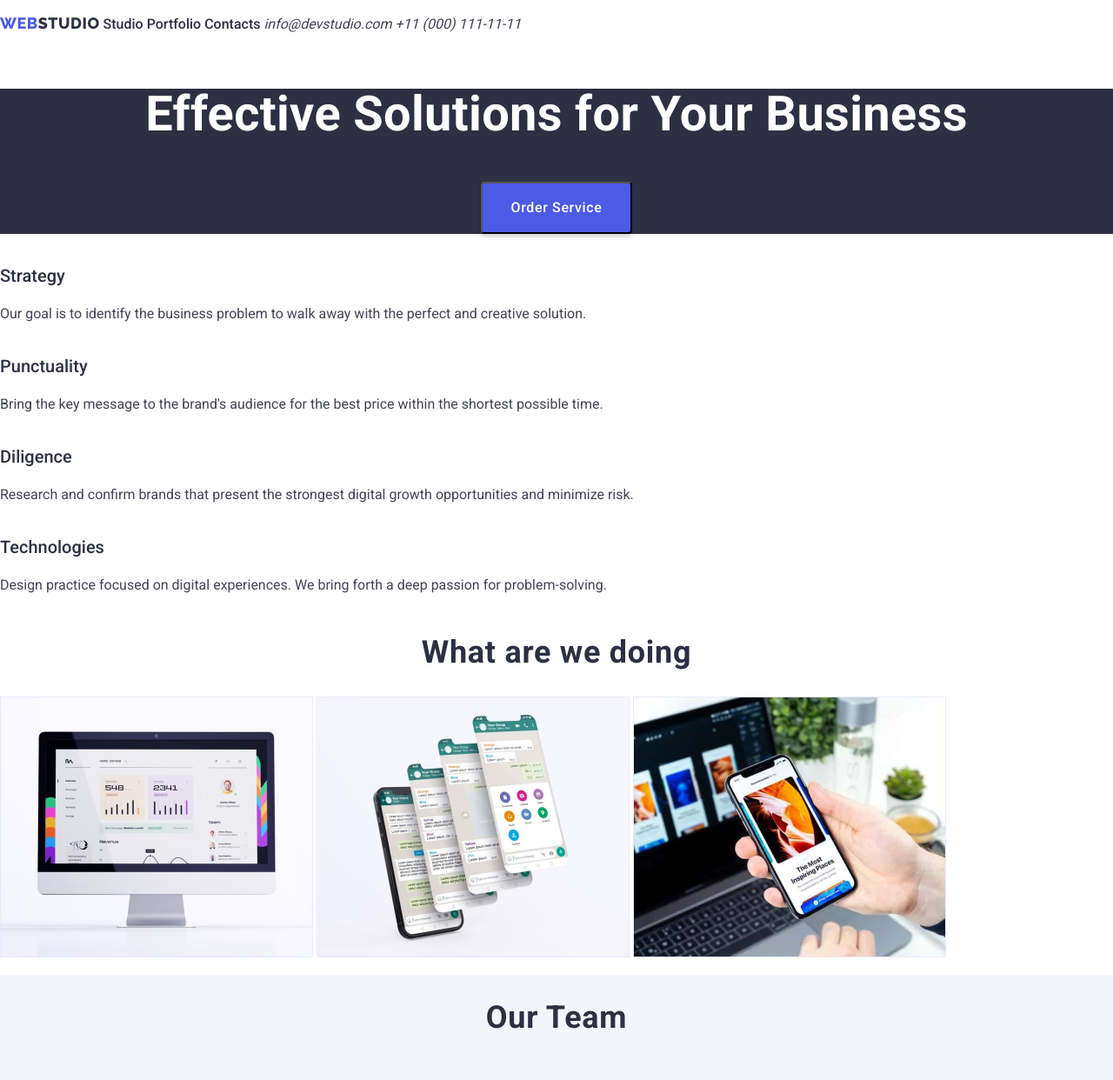
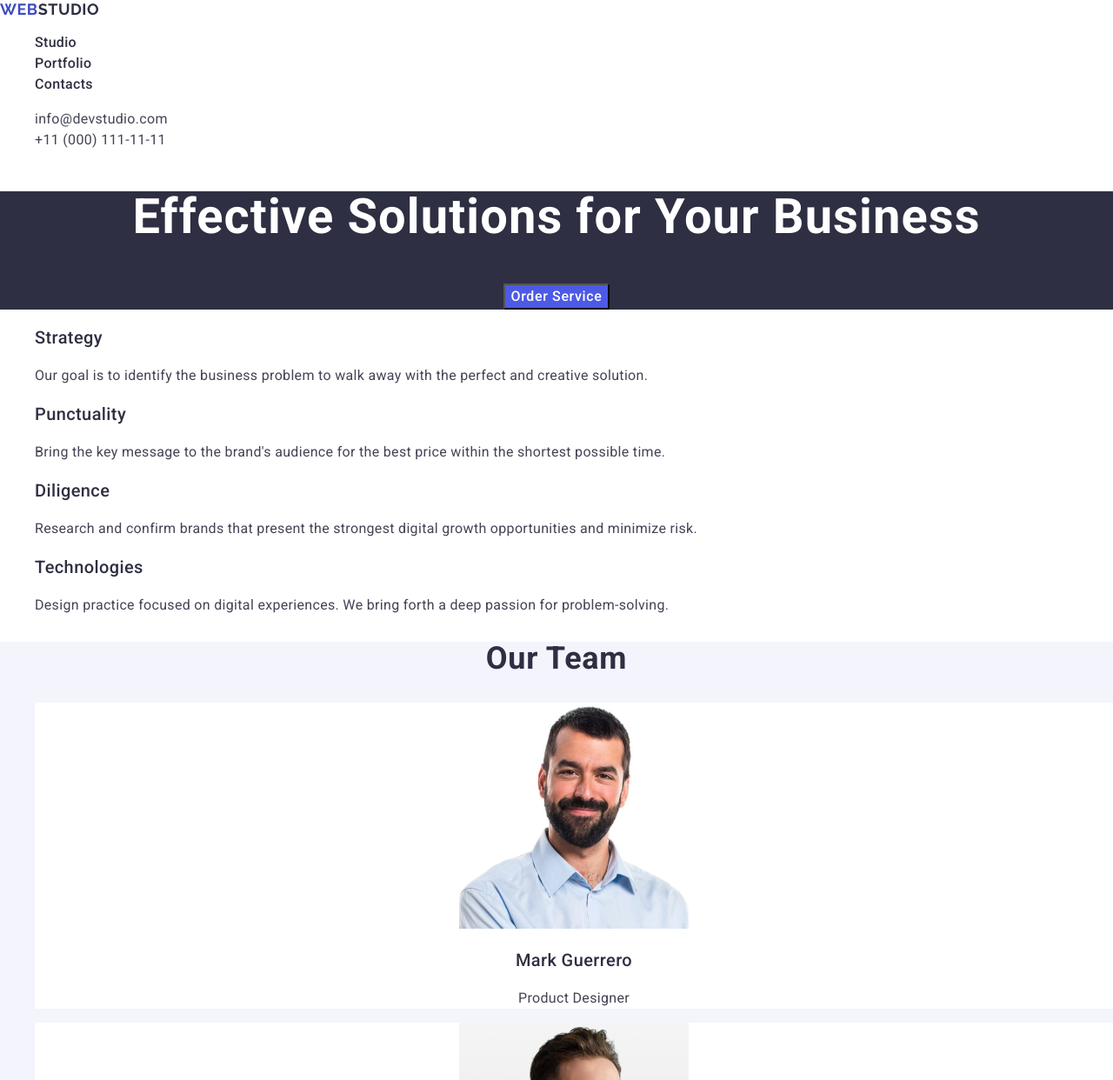
Before and after one commit to Holy-Basilisk/goit-markup-hw-03, a plain HTML site: page index.html in a window 1280 px wide. Shown: the top 1242 px of the page at 87% size. Drawn offline with nearby package versions, Linux system fonts and the light colour scheme.

Commit message:
new version of task

```diff
--- a/css/styles.css
+++ b/css/styles.css
@@ -23,15 +23,16 @@
 	--pressedStateColor: var(--colorOcean);
 	--heroTextColor: #fff;
 	--footerLinkColor: var(--colorCloud);
-	--footerTextColor: var(--colorCornflower);
+	--footerTextColor: var(--colorCloud);
 }
 
 body {
 	font-family: 'Roboto', sans-serif;
 	color: var(--colorSlate);
 	background-color: var(--backgroundColorWhite);
-	/*margin: 0;*/
 }
+
+.list {list-style: none}
 
 .header ul,
 .features ul,
@@ -40,7 +41,6 @@ body {
 .button-list,
 .project-list {
 	list-style: none;
-	padding: 0;
 }
 
 .header li,
@@ -49,7 +49,7 @@ body {
 .our-team li,
 .button-list li,
 .project-list li {
-	display: inline-block;
+
 }
 
 .header {
@@ -58,7 +58,7 @@ body {
 .header nav,
 .header address,
 .header ul {
-	display: inline-block;
+
 }
 
 .header .link {
@@ -67,6 +67,7 @@ body {
 	font-size: 16px;
 	line-height: 1.5;
 	font-weight: 500;
+	letter-spacing: 0.02em;
 }
 
 .header address .link {
@@ -74,26 +75,53 @@ body {
 	font-weight: 400;
 }
 
+.footer {
+	color: var(--footerTextColor);
+	background-color: var(--backgroundColorDark);
+
+}
+/*.footer .logo {
+	text-decoration: none;
+	color: var(--footerLinkColor);
+}*/
+
 .logo.link {
 	font-family: 'Raleway', sans-serif;
-	font-weight: 800;
+	font-weight: 700;
 	font-size: 18px;
-	line-height: 1.33; 	/* identical to box height, or 133% */
+	line-height: 1.17; /* identical to box height, or 133% */
 	letter-spacing: 0.03em;
+	text-decoration: none;
 	text-transform: uppercase;
-}
-
-.logo span {
 	color: var(--logoColor);
 }
 
+.header span {
+	color: var(--headersColor);
+}
+.footer span {
+	color: var(--footerLinkColor);
+}
+
+.address {
+	font-style: normal;
+}
+
 .main {
-	padding: 0;
-	/*margin: 0;*/
+
 }
 
 .button {
+	font-family: 'Roboto', sans-serif;
+	font-style: normal;
+	font-weight: 500;
+	font-size: 16px;
+	line-height: 1.5; /* identical to box height, or 150% */
+
+	text-align: center;
+	letter-spacing: 0.04em;
 	cursor: pointer;
+
 }
 
 .hero-image {
@@ -114,11 +142,11 @@ body {
 	font-weight: 500;
 	font-size: 16px;
 	line-height: 1.5;
-	padding: 16px 32px;
-	gap: 10px;
-	box-shadow: 0px 4px 4px rgba(0, 0, 0, 0.15);
-	border-radius: 4px;
+	/*pad__ding: 16px 32px;
+	box-sha__dow: 0px 4px 4px rgba(0, 0, 0, 0.15);
+	bor__der-radius: 4px;*/
 	letter-spacing: 0.04em;
+	text-transform: capitalize
 }
 
 .features h3,
@@ -128,6 +156,7 @@ body {
 	font-weight: 500;
 	font-size: 20px;
 	line-height: 1.2;
+	letter-spacing: 0.02em;
 }
 .features p,
 .our-team p,
@@ -135,57 +164,62 @@ body {
 .footer p {
 	font-size: 16px;
 	line-height: 1.5;
+	letter-spacing: 0.02em;
 }
 
-/* отложим до позиционирования flex :)
-.features li {
-	display: flex;
-	flex-direction: column;
-	align-items: flex-start;
-	padding: 0px;
-}*/
+.portfolio {
+	background-color: var(--backgroundColorWhite);
+}
+
 
 .portfolio h2,
 .our-team h2 {
 	color: var(--headersColor);
 	font-size: 36px;
 	line-height: 1.11;
+	text-transform: capitalize;
 	text-align: center;
 	letter-spacing: 0.02em;
+	font-weight: 700;
 }
 
 .our-team {
 	background-color: var(--backgroundColorLight);
 	text-align: center;
-	display: flex;
-	flex-direction: column;
+	/*disp__lay: flex;*/
+	/*flex-dir__ection: column;*/
 	justify-content: center;
-	align-items: center;
-	padding: 0px;
-	gap: 8px;
+/*	ali__gn-items: center;
+	pad__ding: 0px;*/
 	/*тут флекс работает как надо :) но мб по другому структуру нужно будет сделать*/
 }
-.team-card {
-	width: 264px;
-	height: 380px;
 
-	box-shadow: 0px 1px 6px rgba(46, 47, 66, 0.08), 0px 1px 1px rgba(46, 47, 66, 0.16), 0px 2px 1px rgba(46, 47, 66, 0.08);
-	border-radius: 0px 0px 4px 4px;
+.our-team .team-card {
+	background-color: var(--backgroundColorWhite);
+	/*wid__th: 264px;
+	hei__ght: 380px;*/
+
+	/*box-sha__dow: 0px 1px 6px rgba(46, 47, 66, 0.08), 0px 1px 1px rgba(46, 47, 66, 0.16), 0px 2px 1px rgba(46, 47, 66, 0.08);
+	bor__der-radius: 0px 0px 4px 4px;*/
 }
 
-.footer {
-	color: var(--footerTextColor);
-	background-color: var(--backgroundColorDark);
-	padding: 0;
-	/*margin: 0;*/
-}
-.footer .logo {
-	text-decoration: none;
-	color: var(--footerLinkColor);
+.team-card-name {
+	font-weight: 500;
+	font-size: 20px;
+	line-height: 1.2;
+	letter-spacing: 0.02em;
+	color: var(--headersColor);
 }
 
-.header li .link:hover,
-.header li .link:focus {
+.team-card-role {
+	font-size: 16px;
+	line-height: 1.5;
+	letter-spacing: 0.02em;
+	color: var(--textColor);
+}
+
+.header .link:hover,
+.header .link:focus {
 	color: var(--pressedStateColor);
 }
 
--- a/index.html
+++ b/index.html
@@ -7,7 +7,7 @@
 
 	<link rel="preconnect" href="https://fonts.googleapis.com">
 	<link rel="preconnect" href="https://fonts.gstatic.com" crossorigin>
-	<link href="https://fonts.googleapis.com/css2?family=Raleway:wght@800&family=Roboto:wght@400;500;700;900&display=swap" rel="stylesheet">
+	<link href="https://fonts.googleapis.com/css2?family=Raleway:wght@700&family=Roboto:wght@400;500;700;900&display=swap" rel="stylesheet">
 
 	<link rel="stylesheet" href="https://cdnjs.cloudflare.com/ajax/libs/modern-normalize/1.0.0/modern-normalize.min.css">
 	<link rel="stylesheet" href="./css/styles.css">
@@ -18,15 +18,15 @@
 <body>
 
 	<header class="header" id="header">
-		<nav>
-			<a class="logo link" href="./index.html"><span>WEB</span>STUDIO</a>
+		<nav class="list">
+			<a class="logo link" href="./index.html">WEB<span class="span">Studio</span></a>
 			<ul>
 				<li><a class="link" href="./index.html">Studio</a></li>
-				<li><a class="link" href="./portfolio.html">Portfolio</a></li>
+				<li><a class="link" href="">Portfolio</a></li>
 				<li><a class="link" href="">Contacts</a></li>
 			</ul>
 		</nav>
-		<address>
+		<address class="address">
 			<ul>
 				<li><a class="link" href="mailto:info@devstudio.com">info@devstudio.com</a></li>
 				<li><a class="link" href="tel:+11(000)111-11-11">+11 (000) 111-11-11</a></li>
@@ -36,12 +36,12 @@
 
 	<main class="main">
 		<section class="hero-image" id="heroImage">
-			<h1>Effective Solutions for Your Business</h1>
+			<h1 class="useless-class-for-stupid-auto-check hero-image">Effective Solutions for Your Business</h1>
 			<button type="button" class="button">Order Service</button>
 		</section>
 		<section class="features" id="features">
 			<h2 hidden>Features</h2>
-			<ul>
+			<ul class="list">
 				<li>
 					<h3 class="main-feature-header">Strategy</h3>
 					<p class="main-feature-text">Our goal is to identify the business problem to walk away with the perfect and creative solution.</p>
@@ -60,17 +60,17 @@
 				</li>
 			</ul>
 		</section>
-		<section class="portfolio">
-			<h2 id="portfolio">What are we doing</h2>
-			<ul>
-				<li><img src="./images/img1.jpg" alt="Website on PC" width="360"></li>
-				<li><img src="./images/img2.jpg" alt="Dialogue in messenger" width="360"></li>
-				<li><img src="./images/img3.jpg" alt="Website on smartphone and PC" width="360"></li>
+		<!-- <section class="portfolio">
+			<h2 class="header-h2" id="portfolio">What are we doing</h2>
+			<ul class="list">
+				<li class="list-item"><img src="./images/img1.jpg" alt="Website on PC" width="360"></li>
+				<li class="list-item"><img src="./images/img2.jpg" alt="Dialogue in messenger" width="360"></li>
+				<li class="list-item"><img src="./images/img3.jpg" alt="Website on smartphone and PC" width="360"></li>
 			</ul>
-		</section>
+		</section> -->
 		<section class="our-team">
-			<h2 id="contacts">Our Team</h2>
-			<ul>
+			<h2 class="useless-class" id="contacts">Our Team</h2>
+			<ul class="list">
 				<li class="team-card">
 					<img class="team-card-photo" src="./images/mark_guerrero.jpg" alt="Photo Mark Guerrero" width="264">
 					<h3 class="team-card-name">Mark Guerrero</h3>
@@ -96,11 +96,48 @@
 				</li>
 			</ul>
 		</section>
+
+		<section class="portfolio">
+			<h2 class="useless-class" id="portfolio">Our Portfolio</h2>
+			<ul class="project-list">
+				<li class="project-card">
+					<img class="project-card-image" src="./images/banking_app_interface_concept.jpg" alt="Banking App Interface Concept" width="360">
+					<h3 class="project-card-name">Banking App</h3>
+					<p class="project-card-type">App</p>
+				</li>
+				<li class="project-card">
+					<img class="project-card-image" src="./images/cashless_payment.jpg" alt="Cashless Payment" width="360">
+					<h3 class="project-card-name">Cashless Payment</h3>
+					<p class="project-card-type">Marketing</p>
+				</li>
+				<li class="project-card">
+					<img class="project-card-image" src="./images/meditaion_app.jpg" alt="Meditaion App" width="360">
+					<h3 class="project-card-name">Meditation App</h3>
+					<p class="project-card-type">App</p>
+				</li>
+				<li class="project-card">
+					<img class="project-card-image" src="./images/taxi_service.jpg" alt="Taxi Service" width="360">
+					<h3 class="project-card-name">Taxi Service</h3>
+					<p class="project-card-type">Marketing</p>
+				</li>
+				<li class="project-card">
+					<img class="project-card-image" src="./images/screen_illustrations.jpg" alt="Screen Illustrations" width="360">
+					<h3 class="project-card-name">Screen Illustrations</h3>
+					<p class="project-card-type">Design</p>
+				</li>
+				<li class="project-card">
+					<img class="project-card-image" src="./images/online_courses.jpg" alt="Online Courses" width="360">
+					<h3 class="project-card-name">Online Courses</h3>
+					<p class="project-card-type">Marketing</p>
+				</li>
+			</ul>
+		</section>
 	</main>
 
 	<footer class="footer" id="footer">
-		<a class="logo link" href="./index.html"><span>WEB</span>STUDIO</a>
-		<p>Increase the flow of customers and sales for your business with digital marketing & growth solutions.</p>
+		<a class="logo link" href="./index.html">WEB<span class="span">Studio</span></a>
+		<p class="useless-class">Increase the flow of customers and sales for your business with digital marketing & growth solutions.</p>
+		<!-- <p>v5.07</p> -->
 	</footer>
 
 </body>
```
